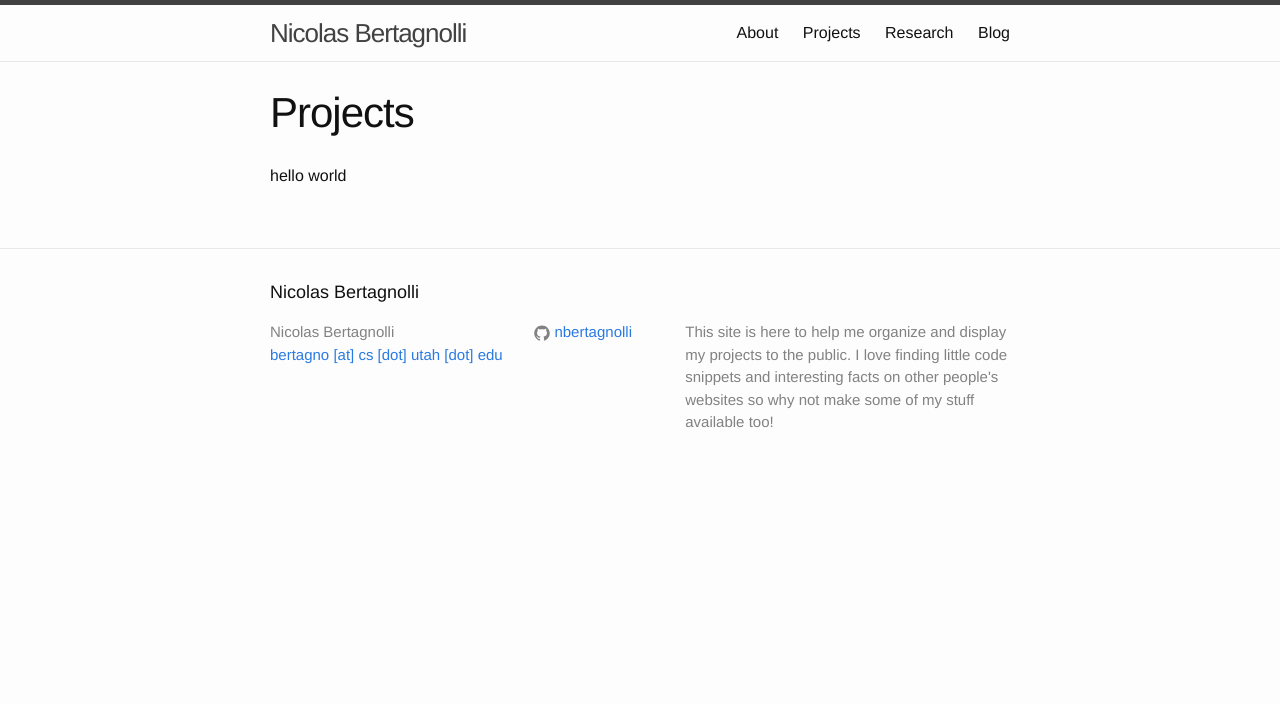
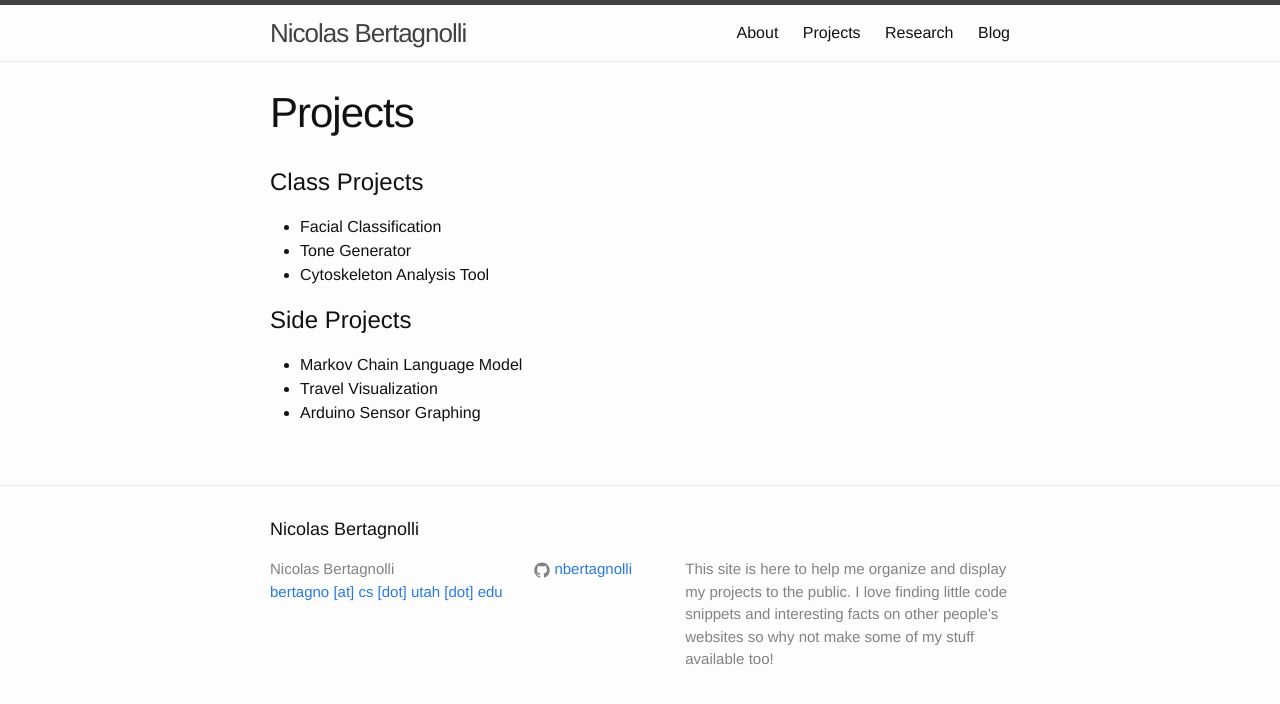
Before and after one commit to nbertagnolli/nbertagnolli.github.io, a Jekyll site: the page built from Projects/index.md, in a window 1280 px wide. Shown: the top 704 px of the page. Built offline with Jekyll 4.4.1, drawn with Linux system fonts in a browser that asks for light colours.

Commit message:
Added Some projects

```diff
--- a/Projects/index.md
+++ b/Projects/index.md
@@ -5,4 +5,12 @@ header:
 group : navigation
 ---
 
-hello world
+<h1>Class Projects</h1>
+* Facial Classification
+* Tone Generator
+* Cytoskeleton Analysis Tool
+
+<h1>Side Projects</h1>
+* Markov Chain Language Model
+* Travel Visualization
+* Arduino Sensor Graphing
```
